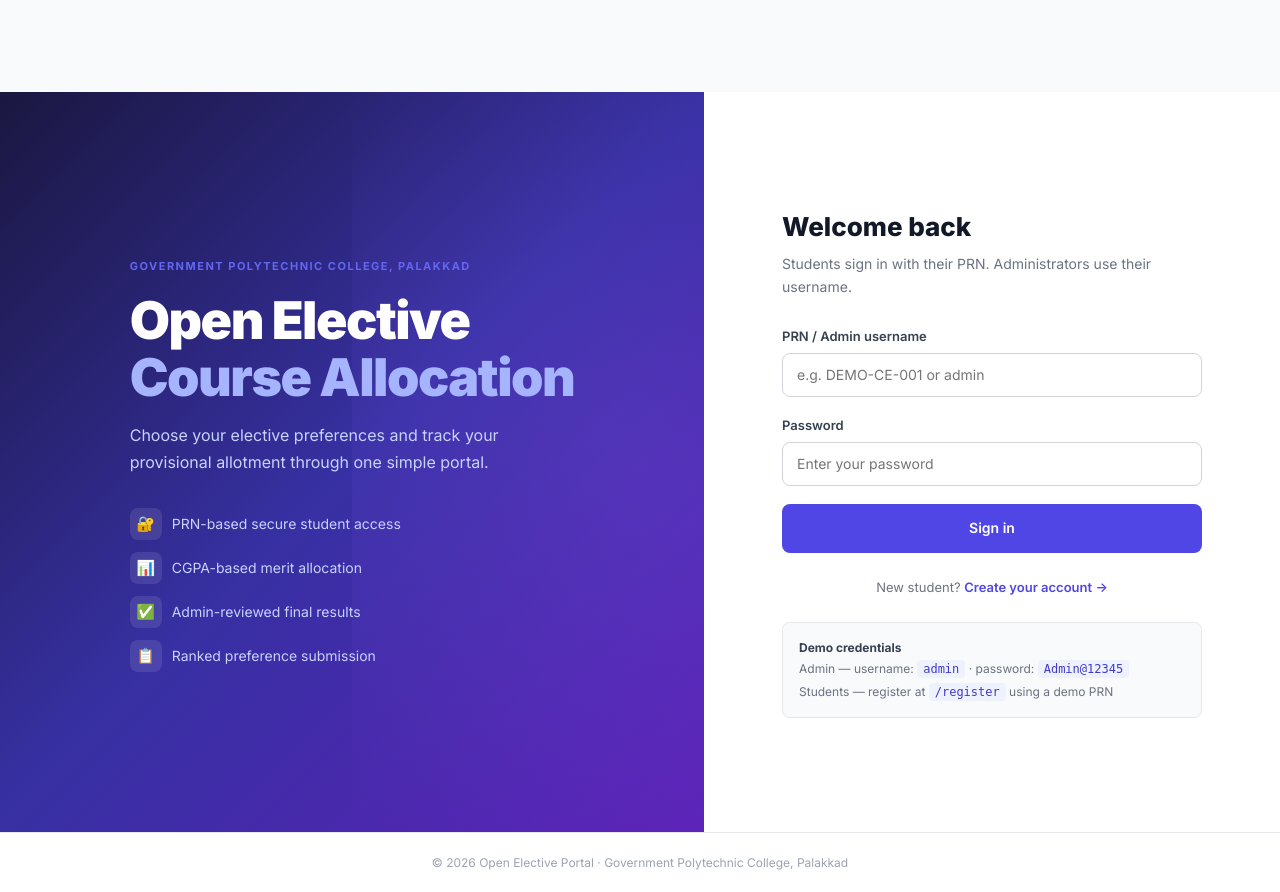
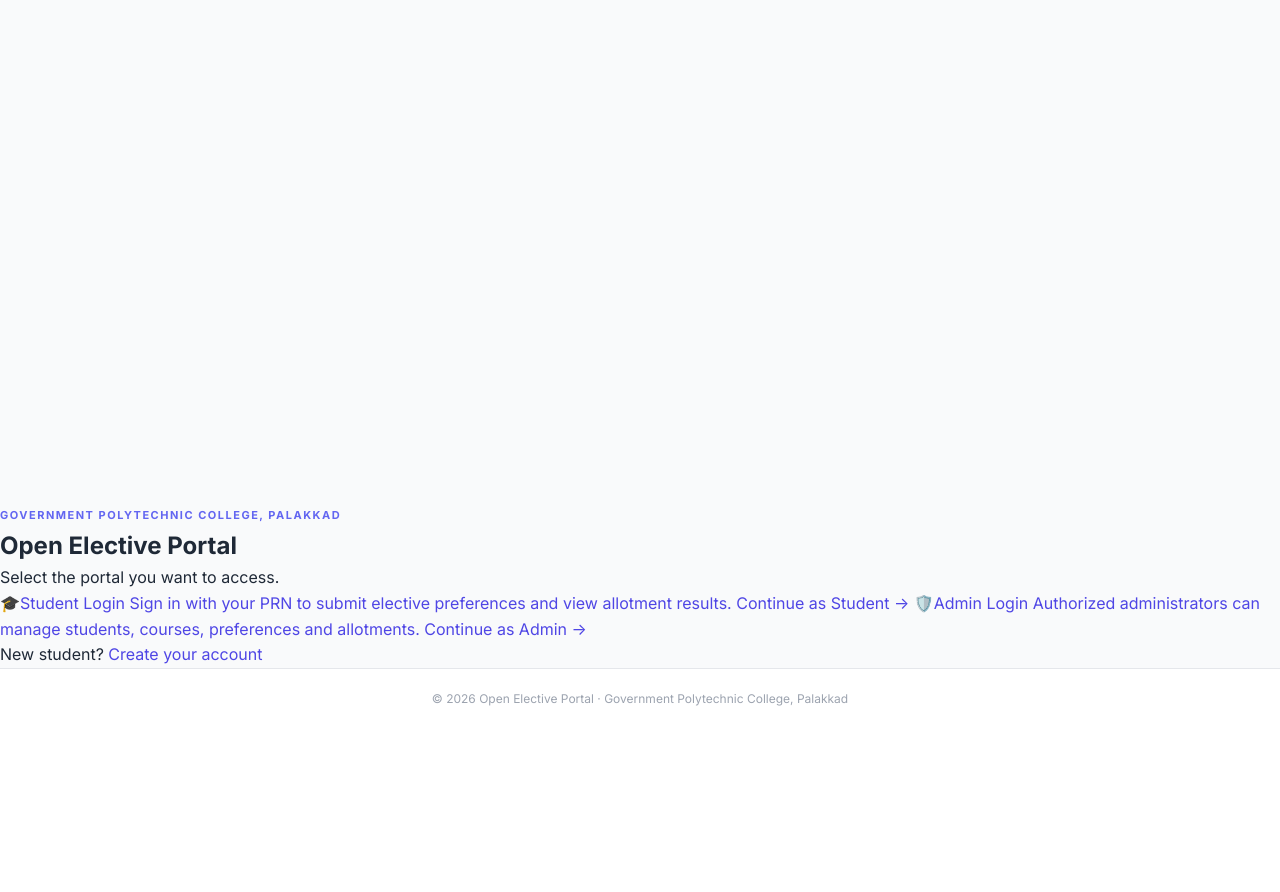
Before and after one commit to NITHIN9526/open-elective-allocator, a Node server app: template views/login.ejs in a window 1280 px wide. Shown: the part 72-964 px from the top of the page. After the commit the page ends 778 px from the top, so only its background shows below. Run offline with Node 20, Linux system fonts and the light colour scheme; the template is opened without the code that fills it, so the values that code supplies are empty.

Commit message:
Replace shared login with student and admin selection

```diff
--- a/views/login.ejs
+++ b/views/login.ejs
@@ -1,46 +1,25 @@
 <%- include("partials/header", { title }) %>
-<% /* Auth pages use their own layout, so close the empty <main> from header and render auth-layout */ %>
 </main>
-<div class="auth-layout">
-  <div class="auth-hero">
-    <div class="auth-hero-content">
-      <span class="eyebrow">GOVERNMENT POLYTECHNIC COLLEGE, PALAKKAD</span>
-      <h1>Open Elective<br><em>Course Allocation</em></h1>
-      <p>Choose your elective preferences and track your provisional allotment through one simple portal.</p>
-      <div class="auth-features">
-        <div class="auth-feature"><span class="auth-feature-icon">🔐</span> PRN-based secure student access</div>
-        <div class="auth-feature"><span class="auth-feature-icon">📊</span> CGPA-based merit allocation</div>
-        <div class="auth-feature"><span class="auth-feature-icon">✅</span> Admin-reviewed final results</div>
-        <div class="auth-feature"><span class="auth-feature-icon">📋</span> Ranked preference submission</div>
-      </div>
-    </div>
+<section class="login-choice">
+  <div class="login-choice-heading">
+    <span class="eyebrow">GOVERNMENT POLYTECHNIC COLLEGE, PALAKKAD</span>
+    <h1>Open Elective Portal</h1>
+    <p>Select the portal you want to access.</p>
   </div>
-  <div class="auth-panel-wrap">
-    <div class="auth-card">
-      <h2>Welcome back</h2>
-      <p class="muted text-sm">Students sign in with their PRN. Administrators use their username.</p>
-      <% if (error) { %><div class="alert error"><%= error %></div><% } %>
-      <form method="post" action="/login" class="form-stack">
-        <input type="hidden" name="_csrf" value="<%= csrfToken %>">
-        <div class="form-group">
-          <label class="form-label">PRN / Admin username</label>
-          <input class="form-control" name="prn" autocomplete="username" required placeholder="e.g. DEMO-CE-001 or admin">
-        </div>
-        <div class="form-group">
-          <label class="form-label">Password</label>
-          <input class="form-control" type="password" name="password" autocomplete="current-password" required placeholder="Enter your password">
-        </div>
-        <button class="btn btn-primary btn-full btn-lg">Sign in</button>
-      </form>
-      <div class="auth-bottom">New student? <a href="/register">Create your account →</a></div>
-      <div class="demo-box">
-        <strong>Demo credentials</strong><br>
-        Admin — username: <code>admin</code> · password: <code>Admin@12345</code><br>
-        Students — register at <code>/register</code> using a demo PRN
-      </div>
-    </div>
+  <div class="login-choice-grid">
+    <a class="login-choice-card student-choice" href="/student/login">
+      <span class="login-choice-icon">🎓</span><span class="login-choice-title">Student Login</span>
+      <span class="login-choice-description">Sign in with your PRN to submit elective preferences and view allotment results.</span>
+      <span class="login-choice-action">Continue as Student →</span>
+    </a>
+    <a class="login-choice-card admin-choice" href="/admin/login">
+      <span class="login-choice-icon">🛡️</span><span class="login-choice-title">Admin Login</span>
+      <span class="login-choice-description">Authorized administrators can manage students, courses, preferences and allotments.</span>
+      <span class="login-choice-action">Continue as Admin →</span>
+    </a>
   </div>
-</div>
+  <p class="login-choice-register">New student? <a href="/register">Create your account</a></p>
+</section>
 <footer class="footer">© <%= new Date().getFullYear() %> Open Elective Portal · Government Polytechnic College, Palakkad</footer>
 <script src="/app.js"></script>
 </body>
```
